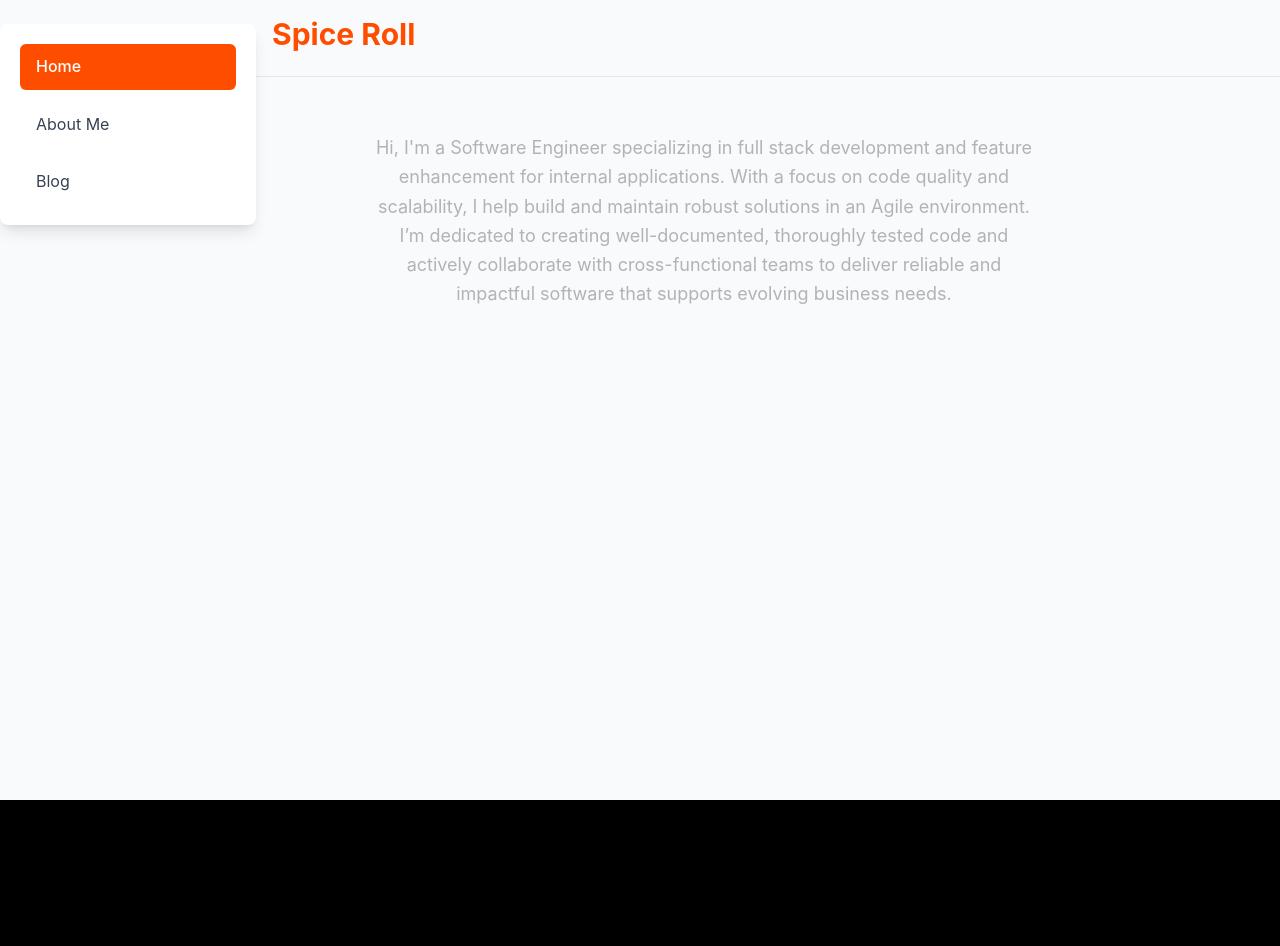
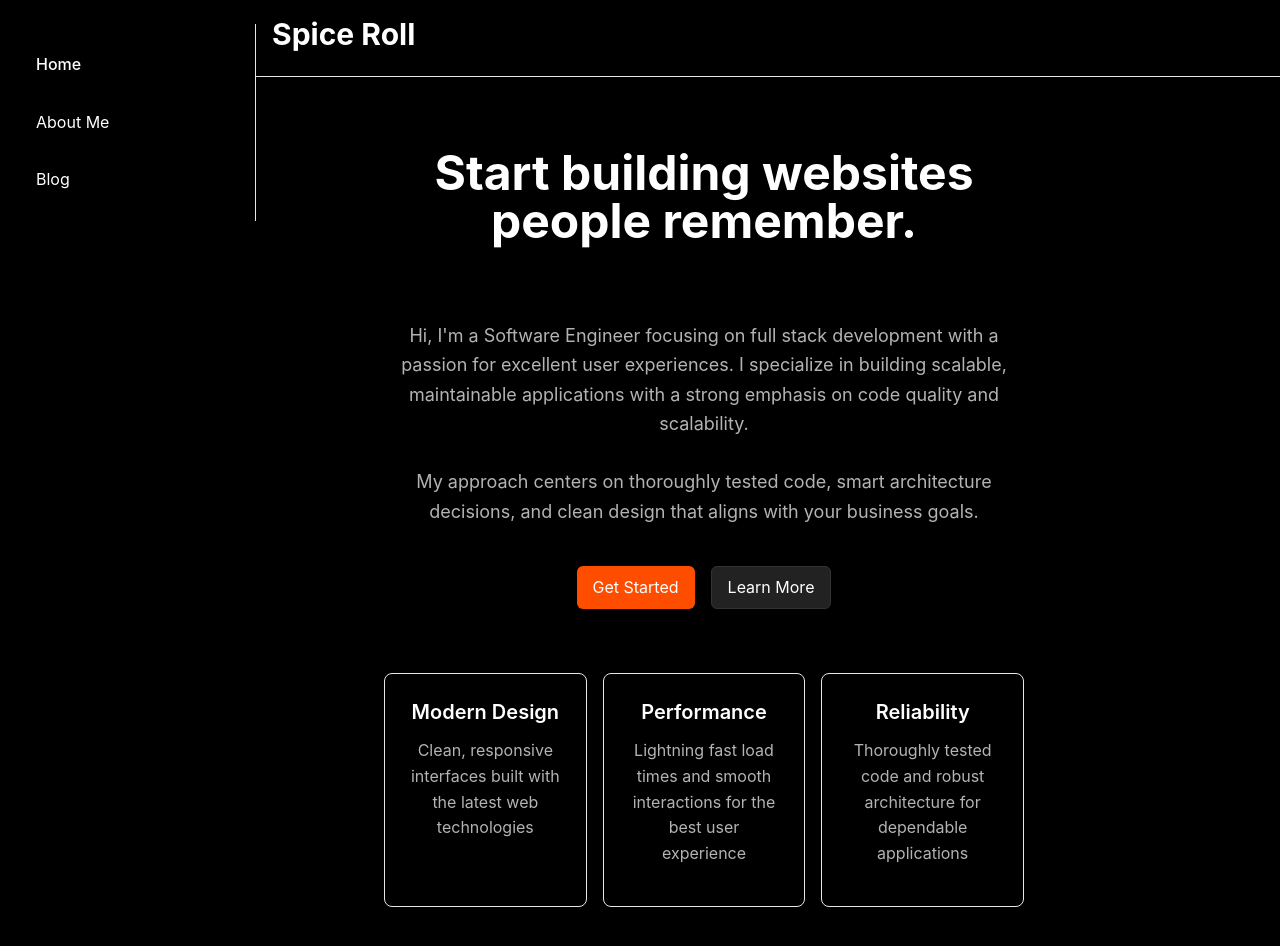
Before and after one commit to bwSpiceBall/spiceRoll, a React (Vite) app: page / in a window 1280 px wide. Shown: the top 946 px of the page. Before the commit the page ends 800 px from the top, so only its background shows below. Built offline with nearby package versions, Linux system fonts and the light colour scheme.

Commit message:
feat: update site layout

```diff
--- a/src/App.tsx
+++ b/src/App.tsx
@@ -35,7 +35,7 @@ const App = () => {
     }
 
     return (
-        <div className="min-h-screen bg-gray-50">
+        <div className="min-h-screen bg-dark text-light">
             {/* Mobile Header with hamburger menu */}
             <div className="lg:hidden">
                 <Header isMobile={true} toggleMobileMenu={toggleMobileMenu} />
@@ -43,11 +43,11 @@ const App = () => {
 
             {/* Mobile Menu Overlay */}
             {isMobileMenuOpen && (
-                <div className="fixed inset-0 z-40 bg-white lg:hidden">
+                <div className="fixed inset-0 z-40 bg-dark-100 lg:hidden">
                     <div className="flex justify-end p-4">
                         <button
                             onClick={toggleMobileMenu}
-                            className="text-gray-600 focus:outline-none"
+                            className="text-light focus:outline-none"
                         >
                             <svg className="h-6 w-6" fill="none" stroke="currentColor" viewBox="0 0 24 24">
                                 <path strokeLinecap="round" strokeLinejoin="round" strokeWidth="2" d="M6 18L18 6M6 6l12 12" />
--- a/src/components/Header.tsx
+++ b/src/components/Header.tsx
@@ -1,4 +1,4 @@
-import { FC } from 'react'
+import { FC } from 'react';
 
 interface HeaderProps {
     isMobile?: boolean;
@@ -7,14 +7,14 @@ interface HeaderProps {
 
 const Header: FC<HeaderProps> = ({ isMobile = false, toggleMobileMenu }) => {
     return (
-        <header className="border-b border-gray-200 py-4">
+        <header className="border-b border-dark-400 py-4">
             <div className="flex items-center justify-between">
                 {isMobile ? (
                     <>
-                        <h1 className="text-2xl font-bold text-navy">Spice Roll</h1>
+                        <h1 className="text-2xl font-bold text-primary">Spice Roll</h1>
                         <button
                             onClick={toggleMobileMenu}
-                            className="text-gray-600 focus:outline-none"
+                            className="text-light focus:outline-none hover:text-primary transition-colors"
                             aria-label="Open menu"
                         >
                             <svg className="h-6 w-6" fill="none" stroke="currentColor" viewBox="0 0 24 24">
@@ -29,7 +29,7 @@ const Header: FC<HeaderProps> = ({ isMobile = false, toggleMobileMenu }) => {
                     </>
                 ) : (
                     <div className="flex w-full items-center justify-start pl-4">
-                        <h1 className="text-3xl font-bold text-navy">
+                        <h1 className="text-3xl font-bold text-primary">
                             Spice Roll
                         </h1>
                     </div>
--- a/src/components/Pages/About.tsx
+++ b/src/components/Pages/About.tsx
@@ -1,25 +1,75 @@
 const About = () => {
     return (
-        <div className="mx-auto max-w-3xl p-8 text-center">
-            <h2 className="mb-4 text-3xl font-bold text-navy">About Me</h2>
-            <p className="text-lg leading-relaxed">
-                Hello! I&apos;m a Software Engineer with a strong focus on full stack
-                development and internal applications. I have experience in
-                designing scalable, maintainable solutions and a deep
-                understanding of Agile methodologies.
-                <br />
-                <br />
-                My work involves enhancing features, addressing technical debt,
-                and improving code quality to meet the evolving needs of
-                businesses. Collaboration with cross-functional teams, attention
-                to detail, and a passion for reliable software drive my
-                commitment to delivering impactful results.
-                <br />
-                <br />
-                In my free time, I enjoy exploring new technologies, mentoring
-                others, and contributing to open-source projects.
-                Quick update
-            </p>
+        <div className="space-y-8">
+            <div className="border-b border-dark-400 pb-6">
+                <h1 className="text-3xl font-bold text-light mb-6">About Me</h1>
+                <div className="space-y-4">
+                    <p className="text-light-100">
+                        I'm a software engineer with expertise in building modern, responsive web applications.
+                        With over 8 years of experience in the field, I've worked on a variety of projects
+                        ranging from small business websites to complex enterprise applications.
+                    </p>
+                    <p className="text-light-100">
+                        My approach to development focuses on creating clean, maintainable code that delivers
+                        exceptional user experiences. I believe in the power of thorough testing, continuous
+                        integration, and well-documented code to create software that stands the test of time.
+                    </p>
+                </div>
+            </div>
+
+            <div className="grid gap-8 md:grid-cols-2">
+                <div className="bg-dark-200 rounded-lg p-6 border border-dark-400">
+                    <h2 className="text-2xl font-bold text-primary mb-4">Skills</h2>
+                    <ul className="space-y-2 text-light-100">
+                        <li className="flex items-center">
+                            <span className="mr-2 text-primary">▹</span>
+                            Frontend: React, Vue, TypeScript, TailwindCSS
+                        </li>
+                        <li className="flex items-center">
+                            <span className="mr-2 text-primary">▹</span>
+                            Backend: Node.js, Express, Django, Laravel
+                        </li>
+                        <li className="flex items-center">
+                            <span className="mr-2 text-primary">▹</span>
+                            Database: PostgreSQL, MongoDB, Redis
+                        </li>
+                        <li className="flex items-center">
+                            <span className="mr-2 text-primary">▹</span>
+                            DevOps: Docker, AWS, CI/CD, Kubernetes
+                        </li>
+                    </ul>
+                </div>
+
+                <div className="bg-dark-200 rounded-lg p-6 border border-dark-400">
+                    <h2 className="text-2xl font-bold text-primary mb-4">Experience</h2>
+                    <div className="space-y-4">
+                        <div>
+                            <h3 className="font-semibold text-light">Senior Software Engineer</h3>
+                            <p className="text-primary">Tech Innovations Inc.</p>
+                            <p className="text-sm text-light-100">2020 - Present</p>
+                        </div>
+                        <div>
+                            <h3 className="font-semibold text-light">Software Developer</h3>
+                            <p className="text-primary">Digital Solutions LLC</p>
+                            <p className="text-sm text-light-100">2017 - 2020</p>
+                        </div>
+                    </div>
+                </div>
+            </div>
+
+            <div className="bg-dark-200 rounded-lg p-6 border border-dark-400">
+                <h2 className="text-2xl font-bold text-primary mb-4">Projects</h2>
+                <div className="grid gap-4 md:grid-cols-2">
+                    <div className="bg-dark-300 p-4 rounded-md">
+                        <h3 className="font-semibold text-light">E-commerce Platform</h3>
+                        <p className="text-sm text-light-100">Full-stack React/Node.js application with integrated payment processing</p>
+                    </div>
+                    <div className="bg-dark-300 p-4 rounded-md">
+                        <h3 className="font-semibold text-light">Health Analytics Dashboard</h3>
+                        <p className="text-sm text-light-100">Data visualization platform using D3.js with real-time updates</p>
+                    </div>
+                </div>
+            </div>
         </div>
     )
 }
--- a/src/components/Pages/FrontPage.tsx
+++ b/src/components/Pages/FrontPage.tsx
@@ -1,19 +1,47 @@
 const FrontPage = () => {
     return (
-        <div className="flex flex-1">
-            <main className="flex flex-1 flex-col items-center p-8">
-                <p className="max-w-2xl text-center text-lg leading-relaxed">
-                    Hi, I&apos;m a Software Engineer specializing in full stack
-                    development and feature enhancement for internal
-                    applications. With a focus on code quality and scalability,
-                    I help build and maintain robust solutions in an Agile
-                    environment. I’m dedicated to creating well-documented,
-                    thoroughly tested code and actively collaborate with
-                    cross-functional teams to deliver reliable and impactful
-                    software that supports evolving business needs.
+        <main className="flex flex-1 flex-col items-center">
+            <div className="my-12 max-w-2xl px-4 text-center">
+                <h1 className="mb-8 text-4xl font-bold leading-tight md:text-5xl">
+                    <span className="text-light">Start building </span>
+                    <span className="text-primary">websites</span>
+                    <span className="text-light"> people remember.</span>
+                </h1>
+
+                <div className="mb-10 h-1 w-16 bg-primary mx-auto"></div>
+
+                <p className="max-w-2xl text-center text-lg text-light-100 leading-relaxed">
+                    Hi, I'm a Software Engineer focusing on full stack development with a passion for
+                    excellent user experiences. I specialize in building scalable, maintainable
+                    applications with a strong emphasis on code quality and scalability.
+                    <br /><br />
+                    My approach centers on thoroughly tested code, smart architecture decisions,
+                    and clean design that aligns with your business goals.
                 </p>
-            </main>
-        </div>
+
+                <div className="mt-10 flex justify-center space-x-4">
+                    <button className="btn-primary">Get Started</button>
+                    <button className="btn-secondary">Learn More</button>
+                </div>
+
+                <div className="mt-16 grid grid-cols-1 gap-4 md:grid-cols-3">
+                    <div className="rounded-lg bg-dark-200 p-6 shadow-md border border-dark-400">
+                        <h3 className="mb-3 text-xl font-semibold text-light">Modern Design</h3>
+                        <p className="text-light-100">Clean, responsive interfaces built with the latest web technologies</p>
+                    </div>
+
+                    <div className="rounded-lg bg-dark-200 p-6 shadow-md border border-dark-400">
+                        <h3 className="mb-3 text-xl font-semibold text-light">Performance</h3>
+                        <p className="text-light-100">Lightning fast load times and smooth interactions for the best user experience</p>
+                    </div>
+
+                    <div className="rounded-lg bg-dark-200 p-6 shadow-md border border-dark-400">
+                        <h3 className="mb-3 text-xl font-semibold text-light">Reliability</h3>
+                        <p className="text-light-100">Thoroughly tested code and robust architecture for dependable applications</p>
+                    </div>
+                </div>
+            </div>
+        </main>
     )
 }
 
--- a/src/components/Sidebar.tsx
+++ b/src/components/Sidebar.tsx
@@ -1,5 +1,5 @@
-import { FC } from 'react'
-import { NavLink } from 'react-router-dom'
+import { FC } from 'react';
+import { NavLink } from 'react-router-dom';
 
 interface SidebarProps {
     isMobile?: boolean;
@@ -7,36 +7,42 @@ interface SidebarProps {
 }
 
 const Sidebar: FC<SidebarProps> = ({ isMobile = false, closeMobileMenu }) => {
-    // Navigation items array to keep code DRY
-    const navItems = [
-        { path: '/', label: 'Home' },
-        { path: '/about', label: 'About Me' },
-        { path: '/blog', label: 'Blog' }
-    ];
+    const navigation = [
+        { name: 'Home', href: '/' },
+        { name: 'About Me', href: '/about' },
+        { name: 'Blog', href: '/blog' }
+    ]
 
-    const handleClick = () => {
+    const handleNavClick = () => {
         if (isMobile && closeMobileMenu) {
-            closeMobileMenu();
+            closeMobileMenu()
         }
-    };
+    }
 
     return (
-        <nav className={`${isMobile ? 'py-4' : 'p-5 shadow-lg rounded-lg bg-white'}`}>
-            <ul className={`space-y-3 ${isMobile ? 'text-lg' : ''}`}>
-                {navItems.map(item => (
-                    <li key={item.path} className="relative">
+        <nav
+            className={`${
+                isMobile
+                    ? 'py-4'
+                    : 'p-5 border-r border-dark-400 shadow-md'
+            }`}
+            role="navigation"
+        >
+            <ul className={`space-y-4 ${isMobile ? 'text-lg' : ''}`}>
+                {navigation.map((item) => (
+                    <li key={item.name}>
                         <NavLink
-                            to={item.path}
-                            onClick={handleClick}
+                            to={item.href}
+                            onClick={handleNavClick}
                             className={({ isActive }) =>
-                                `flex items-center px-4 py-2.5 rounded-md transition-all duration-200 ${
+                                `block py-2 px-4 rounded-md transition-colors ${
                                     isActive
-                                        ? 'bg-navy text-white font-medium'
-                                        : 'text-gray-700 hover:bg-gray-100'
+                                        ? 'text-primary font-medium bg-dark-200'
+                                        : 'text-light-100 hover:text-primary hover:bg-dark-200'
                                 }`
                             }
                         >
-                            {item.label}
+                            {item.name}
                         </NavLink>
                     </li>
                 ))}
```
Also changed, not shown: src/components/Pages/Blog.tsx (+107 -72 lines), src/components/Pages/BlogPost.tsx (+23 -8 lines).
